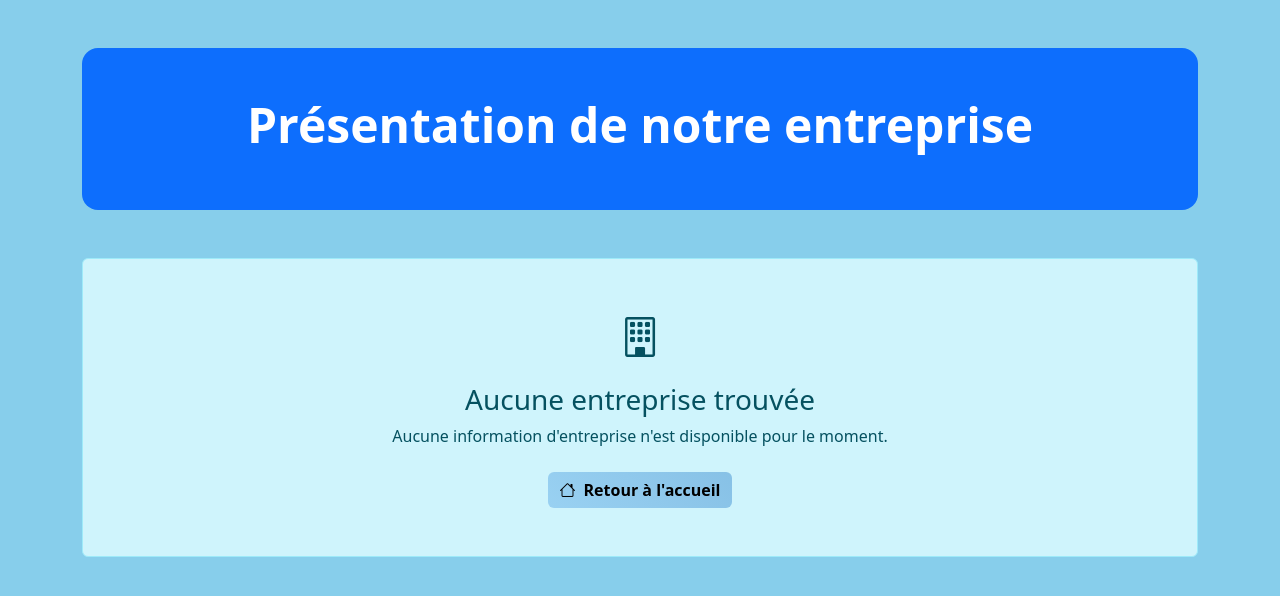
After one commit to apierre1541/GroupeA-L316-2026, a Symfony app: template templates/presentation_entreprise/index.html.twig in a window 1280 px wide. The commit adds this page. Shown: the top 596 px of the page. Run offline with Twig, Linux system fonts and the light colour scheme; the template is opened without the code that fills it, so the values that code supplies are empty; style sheets or scripts are compiled from the project's sources; some libraries are stand-ins or nearby versions.

Commit message:
Ajout de presentation entreprise pour la partie client

```diff
--- a/src/Controller/LoginController.php
+++ b/src/Controller/LoginController.php
@@ -12,10 +12,8 @@ final class LoginController extends AbstractController
     #[Route('/login', name: 'app_login')]
     public function index(AuthenticationUtils $authenticationUtils): Response
     {
-        // get the login error if there is one
         $error = $authenticationUtils->getLastAuthenticationError();
 
-        // last username entered by the user
         $lastUsername = $authenticationUtils->getLastUsername();
 
         return $this->render('login/index.html.twig', [
--- a/templates/home/index.html.twig
+++ b/templates/home/index.html.twig
@@ -26,7 +26,7 @@
 
                 <!-- Bouton Présentation Entreprise -->
                 <li class="nav-item mx-1">
-                    <a class="nav-link" href="/admin/actualite">
+                    <a class="nav-link" href="/presentation/entreprise">
                         <i class="bi bi-building me-1"></i> Présentation
                     </a>
                 </li>
--- /dev/null
+++ b/templates/presentation_entreprise/index.html.twig
@@ -0,0 +1,117 @@
+{% extends 'base.html.twig' %}
+
+{% block title %}PresentationEntreprise index{% endblock %}
+
+{% block body %}
+   <div class="container my-5">
+        <div class="bg-primary text-white p-5 rounded-4 mb-5 text-center">
+            <h1 class="display-5 fw-bold">Présentation de notre entreprise</h1>
+        </div>
+
+        {# Boucle pour afficher TOUTES les entreprises #}
+        {% for entreprise in presentation_entreprises %}
+            <div class="row g-4 mb-5">
+                <div class="col-lg-5">
+                    <div class="card border-0 shadow h-100">
+                        <div class="card-body text-center p-4">
+                            {% if entreprise.logo %}
+                                <img src="{{ asset('uploads/logos/' ~ entreprise.logo) }}"
+                                    alt="Logo"
+                                    class="img-fluid rounded-circle mb-4 shadow-sm"
+                                    style="max-width: 150px;">
+                            {% endif %}
+
+                            {% if entreprise.image %}
+                                <img src="{{ asset('uploads/images/' ~ entreprise.image) }}"
+                                    alt="Image entreprise"
+                                    class="img-fluid rounded-3 shadow-sm">
+                            {% endif %}
+
+                            {% if not entreprise.logo and not entreprise.image %}
+                                <div class="py-5">
+                                    <i class="bi bi-building fs-1 text-secondary"></i>
+                                    <p class="text-secondary mt-3">Aucune image disponible</p>
+                                </div>
+                            {% endif %}
+                        </div>
+                    </div>
+                </div>
+
+                <div class="col-lg-7">
+                    <div class="card border-0 shadow h-100">
+                        <div class="card-body p-4 p-lg-5">
+                            <h2 class="h3 text-primary mb-4">
+                                <i class="bi bi-briefcase me-2"></i>Nos services - Entreprise #{{ loop.index }}
+                            </h2>
+
+                            <div class="bg-light p-4 rounded-3 mb-5">
+                                <p class="lead mb-0 text-secondary">
+                                    {{ entreprise.serviceProposee }}
+                                </p>
+                            </div>
+
+                            <h3 class="h5 text-dark mb-4">
+                                <i class="bi bi-telephone me-2"></i>Contactez-nous
+                            </h3>
+
+                            <div class="list-group list-group-flush">
+                                <div class="list-group-item bg-transparent px-0">
+                                    <div class="d-flex align-items-start">
+                                        <i class="bi bi-envelope fs-5 text-primary me-3"></i>
+                                        <div>
+                                            <small class="text-muted d-block">Email</small>
+                                            <a href="mailto:{{ entreprise.email }}" class="text-decoration-none">
+                                                <strong>{{ entreprise.email }}</strong>
+                                            </a>
+                                        </div>
+                                    </div>
+                                </div>
+
+                                <div class="list-group-item bg-transparent px-0">
+                                    <div class="d-flex align-items-start">
+                                        <i class="bi bi-telephone fs-5 text-success me-3"></i>
+                                        <div>
+                                            <small class="text-muted d-block">Téléphone</small>
+                                            <a href="tel:{{ entreprise.telephone }}" class="text-decoration-none">
+                                                <strong>{{ entreprise.telephone }}</strong>
+                                            </a>
+                                        </div>
+                                    </div>
+                                </div>
+
+                                <div class="list-group-item bg-transparent px-0">
+                                    <div class="d-flex align-items-start">
+                                        <i class="bi bi-geo-alt fs-5 text-danger me-3"></i>
+                                        <div>
+                                            <small class="text-muted d-block">Adresse</small>
+                                            <strong>
+                                                {{ entreprise.adressePostal }}<br>
+                                                {{ entreprise.codePostal }} {{ entreprise.commune }}
+                                            </strong>
+                                        </div>
+                                    </div>
+                                </div>
+                            </div>
+                        </div>
+                    </div>
+                </div>
+            </div>
+
+            {# Séparateur entre les entreprises (sauf après la dernière) #}
+            {% if not loop.last %}
+                <hr class="my-5 border-3 opacity-25">
+            {% endif %}
+
+        {% else %}
+            {# Aucune entreprise trouvée #}
+            <div class="alert alert-info text-center py-5">
+                <i class="bi bi-building fs-1 d-block mb-3"></i>
+                <h3>Aucune entreprise trouvée</h3>
+                <p class="mb-4">Aucune information d'entreprise n'est disponible pour le moment.</p>
+                <a href="{{ path('app_home') }}" class="btn btn-primary">
+                    <i class="bi bi-house me-2"></i>Retour à l'accueil
+                </a>
+            </div>
+        {% endfor %}
+    </div>
+{% endblock %}
```
Also changed, not shown: src/Controller/PresentationEntrepriseController.php (added, +23 -0 lines).
